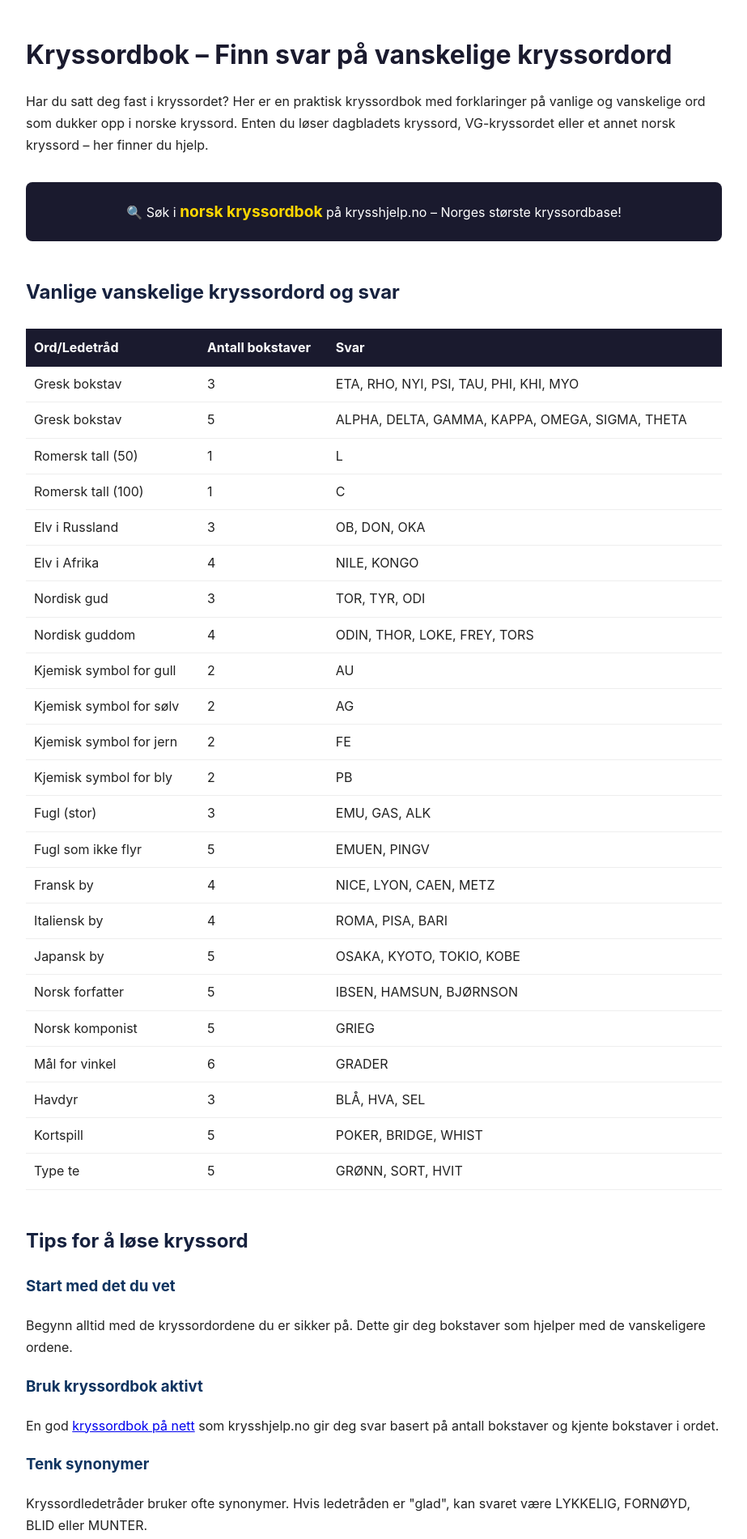
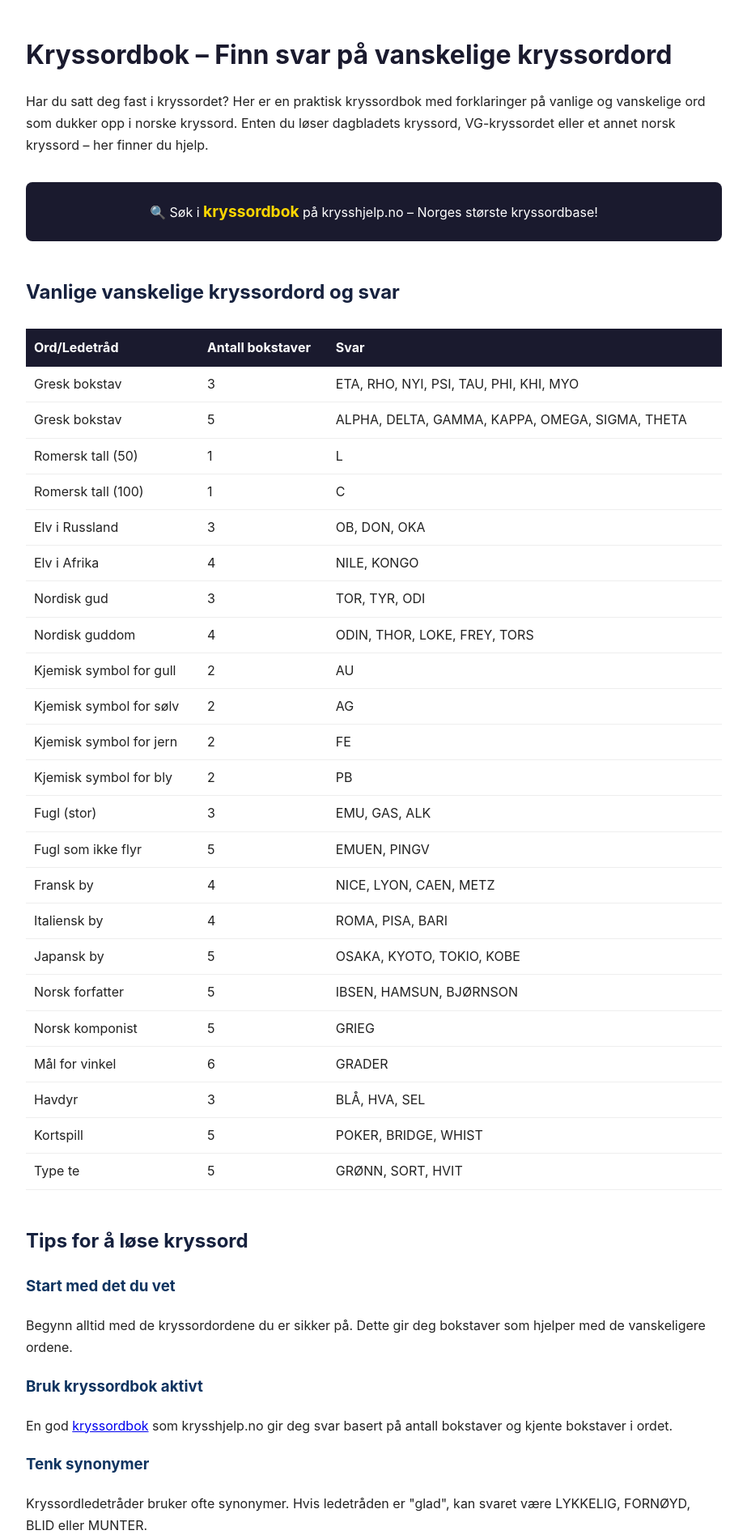
Before and after one commit to josuekongolo/kryssordbok-us-com, a plain HTML site: page index.html in a window 1280 px wide. Shown: the top 1901 px of the page at 81% size, without its empty margins (178-1101 px from the left). Drawn offline with Linux system fonts and the light colour scheme.

Commit message:
Fix anchor texts: kryssord/kryssordbok/kalender 2026

```diff
--- a/index.html
+++ b/index.html
@@ -28,7 +28,7 @@
 <h1>Kryssordbok – Finn svar på vanskelige kryssordord</h1>
 <p>Har du satt deg fast i kryssordet? Her er en praktisk kryssordbok med forklaringer på vanlige og vanskelige ord som dukker opp i norske kryssord. Enten du løser dagbladets kryssord, VG-kryssordet eller et annet norsk kryssord – her finner du hjelp.</p>
 
-<div class="cta">🔍 Søk i <a href="https://www.krysshjelp.no">norsk kryssordbok</a> på krysshjelp.no – Norges største kryssordbase!</div>
+<div class="cta">🔍 Søk i <a href="https://www.krysshjelp.no">kryssordbok</a> på krysshjelp.no – Norges største kryssordbase!</div>
 
 <h2>Vanlige vanskelige kryssordord og svar</h2>
 <table>
@@ -62,7 +62,7 @@
 <h3>Start med det du vet</h3>
 <p>Begynn alltid med de kryssordordene du er sikker på. Dette gir deg bokstaver som hjelper med de vanskeligere ordene.</p>
 <h3>Bruk kryssordbok aktivt</h3>
-<p>En god <a href="https://www.krysshjelp.no">kryssordbok på nett</a> som krysshjelp.no gir deg svar basert på antall bokstaver og kjente bokstaver i ordet.</p>
+<p>En god <a href="https://www.krysshjelp.no">kryssordbok</a> som krysshjelp.no gir deg svar basert på antall bokstaver og kjente bokstaver i ordet.</p>
 <h3>Tenk synonymer</h3>
 <p>Kryssordledetråder bruker ofte synonymer. Hvis ledetråden er "glad", kan svaret være LYKKELIG, FORNØYD, BLID eller MUNTER.</p>
 
```
